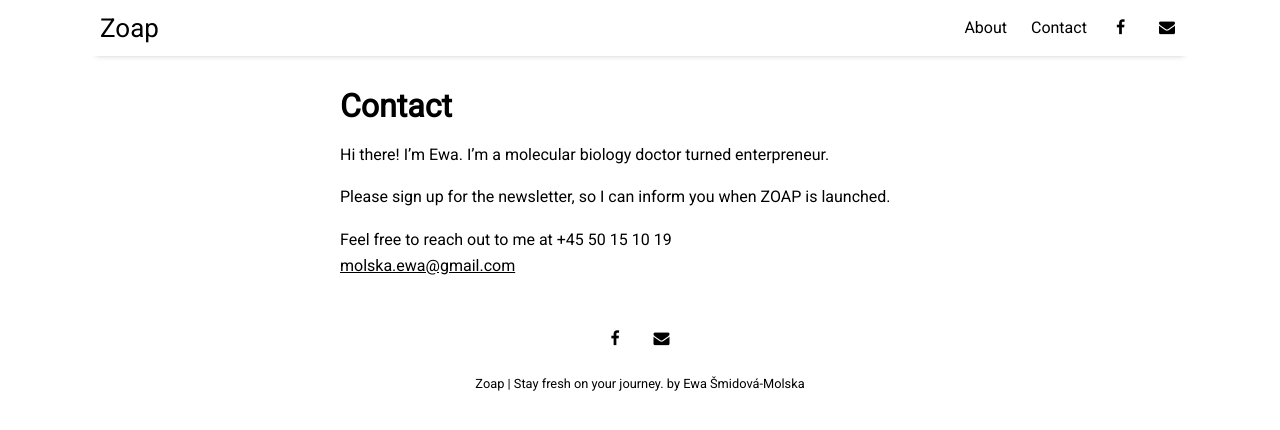
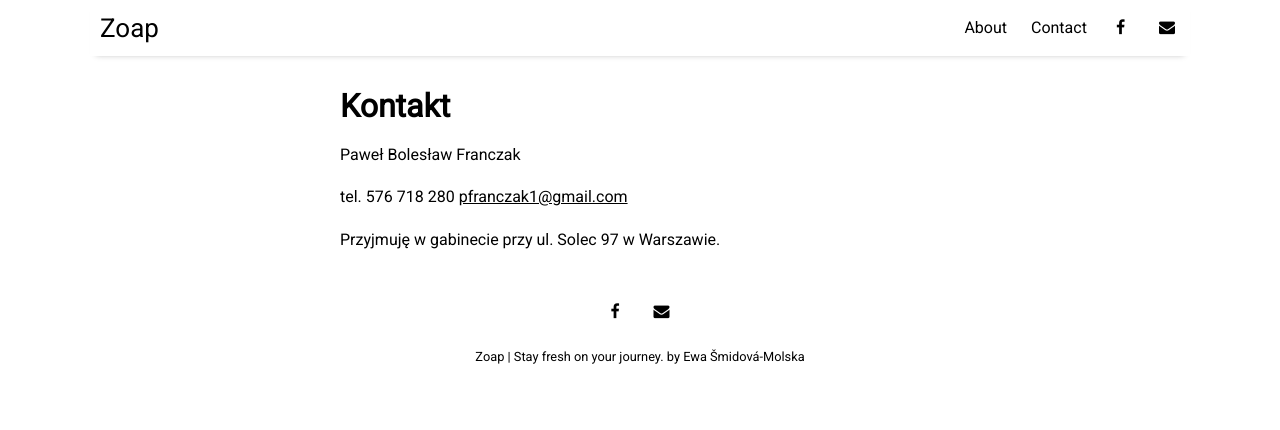
Before and after one commit to kmmolska/kmmolska.github.io, a Jekyll site: the page built from pages/contact.md, in a window 1280 px wide. Shown: the top 430 px of the page. Built offline with Jekyll 4.4.1, drawn with Linux system fonts in a browser that asks for light colours; nearby versions of some CDN libraries.

Commit message:
Update contact.md

```diff
--- a/pages/contact.md
+++ b/pages/contact.md
@@ -1,12 +1,11 @@
 ---
 layout: misc
-title: Contact
+title: Kontakt
 ---
 
-Hi there! I'm Ewa. I’m a molecular biology doctor turned enterpreneur.
+Paweł Bolesław Franczak
 
-Please sign up for the newsletter, so I can inform you when ZOAP is launched.
+tel. 576 718 280
+[pfranczak1@gmail.com]('mailto:pfranczak1@gmail.com')
 
-Feel free to reach out to me at
-+45 50 15 10 19
-[molska.ewa@gmail.com]('mailto:molska.ewa@gmail.com')
+Przyjmuję w gabinecie przy ul. Solec 97 w Warszawie.
```
